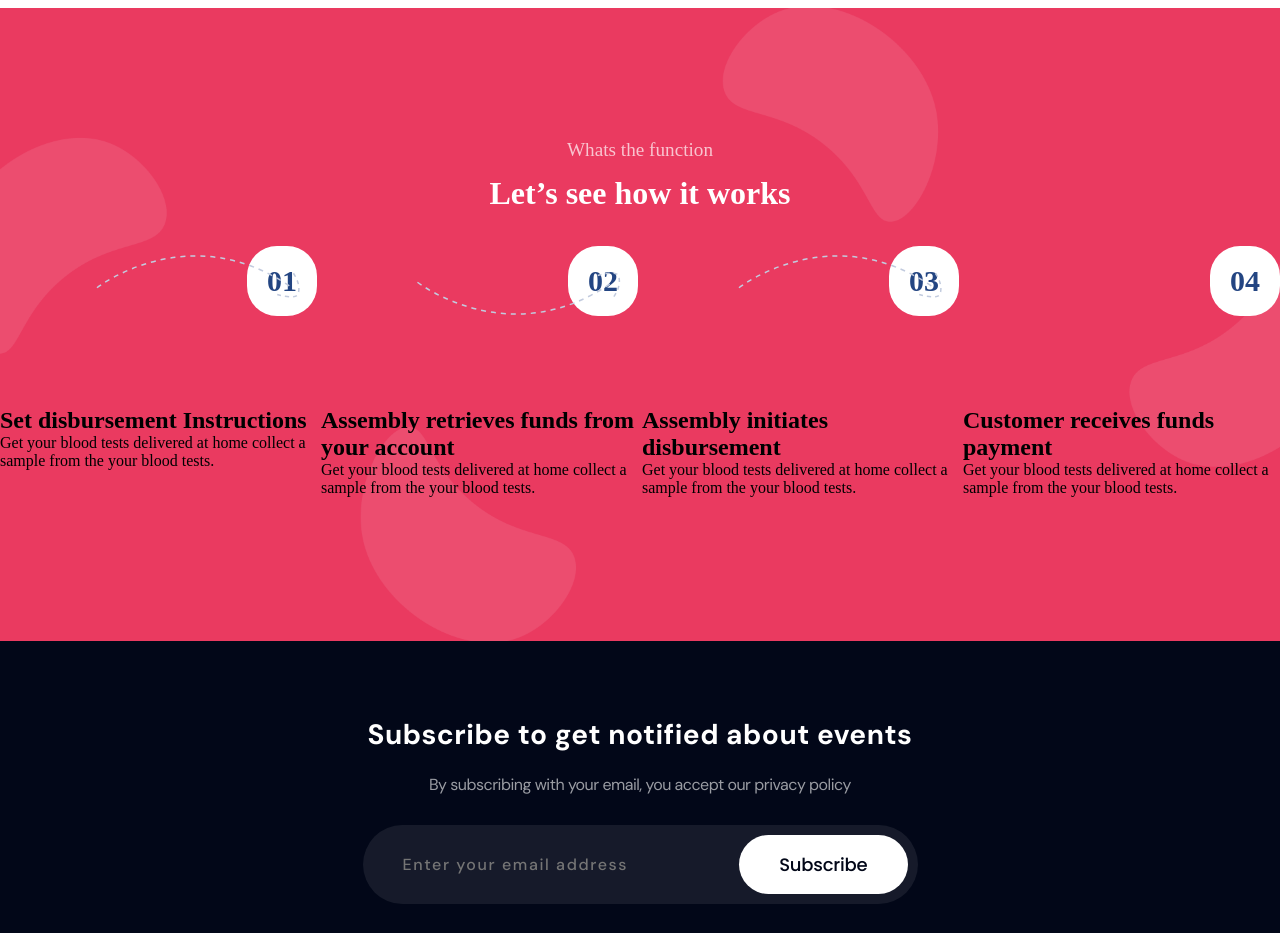
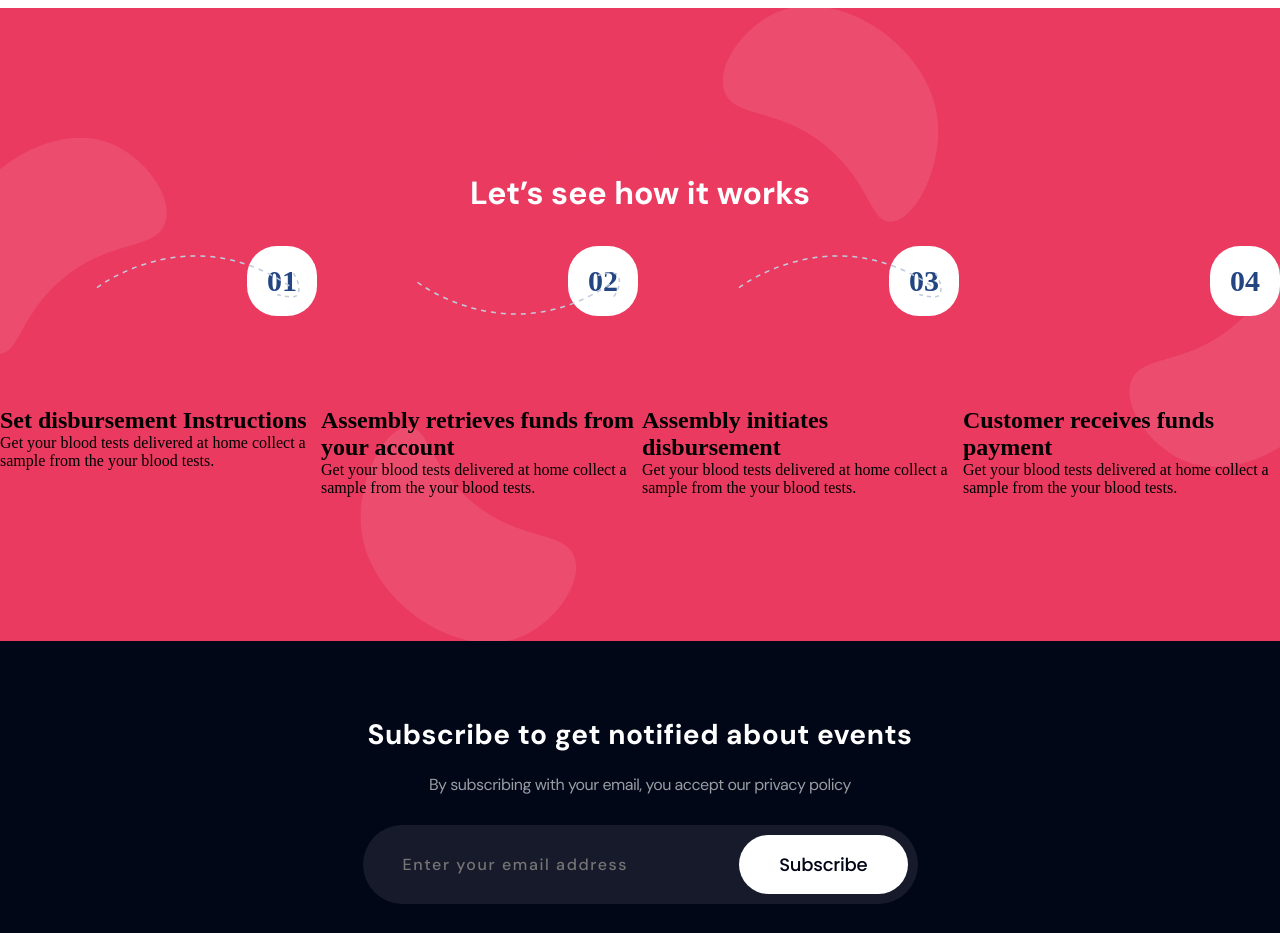
Before and after one commit to Anmol-Baranwal/WaitSmart, a Next.js app: page / in a window 1280 px wide. Shown: the part 2100-3033 px from the top of the page. Built offline with nearby package versions, Linux system fonts and the light colour scheme.

Commit message:
update section header component

```diff
--- a/components/SectionHeading/SectionHeader.js
+++ b/components/SectionHeading/SectionHeader.js
@@ -17,7 +17,7 @@
         as="p"
         className={subTitleClass}
         style={{
-          color: isWhite ? "white" : "primary",
+          // color: isWhite ? "white" : "primary",
           opacity: isWhite ? 0.7 : 1,
         }}
       >
@@ -26,7 +26,7 @@
       <Heading
         as="h2"
         className={titleClass}
-        style={{ color: isWhite ? "white" : "heading" }}
+        // style={{ color: isWhite ? "white" : "heading" }}
       >
         {title}
       </Heading>
--- a/components/SectionHeading/sectionHeader.module.css
+++ b/components/SectionHeading/sectionHeader.module.css
@@ -4,17 +4,21 @@
 }
 
 .white {
-  color: white;
+  color: #fff;
 }
 
 .subTitle {
   font-size: 1.2rem;
   font-weight: 500;
+  font-family: "DM Sans", sans-serif;
   line-height: 1.5;
   margin-bottom: 0.5rem;
+  color: #ea3a60;
+  text-transform: capitalize;
 }
 
 .title {
+  font-family: "DM Sans", sans-serif;
   font-size: 2rem;
   font-weight: 600;
   line-height: 1.3;
```
